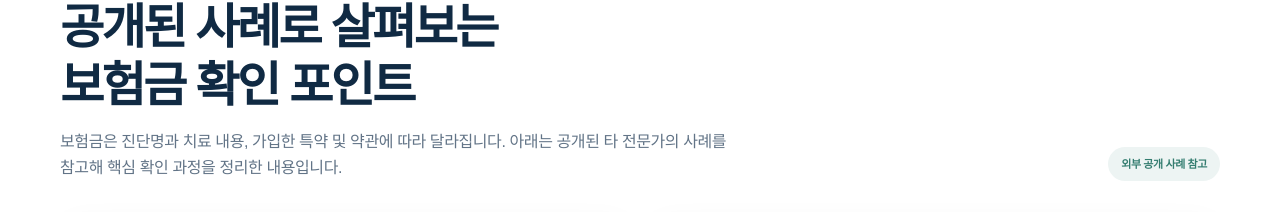
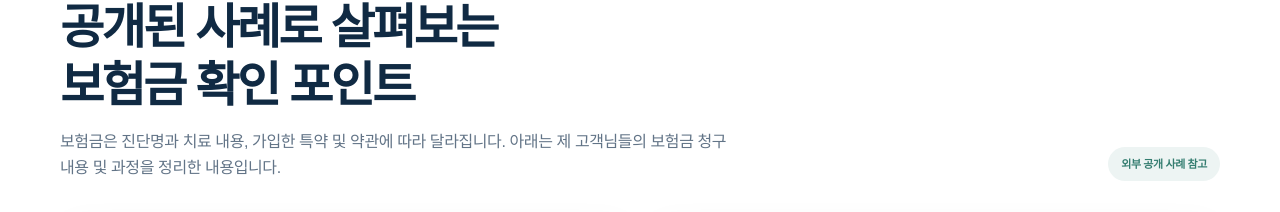
Before and after one commit to race31233-glitch/wonjonghyun-homepage, a plain HTML site: page index.html.html in a window 1280 px wide. Shown: the part 3379-3591 px from the top of the page. Drawn offline with Linux system fonts and the light colour scheme.

Commit message:
Update index.html.html

```diff
--- a/index.html.html
+++ b/index.html.html
@@ -326,7 +326,7 @@
           <div class="section-head">
             <div class="eyebrow">Case Notes</div>
             <h2>공개된 사례로 살펴보는<br>보험금 확인 포인트</h2>
-            <p>보험금은 진단명과 치료 내용, 가입한 특약 및 약관에 따라 달라집니다. 아래는 공개된 타 전문가의 사례를 참고해 핵심 확인 과정을 정리한 내용입니다.</p>
+            <p>보험금은 진단명과 치료 내용, 가입한 특약 및 약관에 따라 달라집니다. 아래는 제 고객님들의 보험금 청구 내용 및 과정을 정리한 내용입니다.</p>
           </div>
           <span class="case-status">외부 공개 사례 참고</span>
         </div>
```
